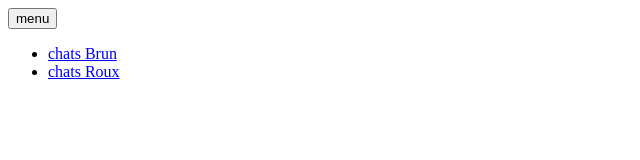
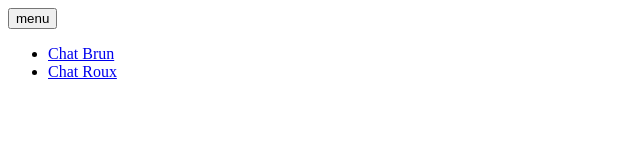
Before and after one commit to MMI-SAE-105/2023-r113-tp2-menu-alpinejs-NathannSchwarz, a plain HTML site: page Cats/index.html in a window 1280 px wide. Shown: the full height of the page, 0-640 px from the left. Drawn offline with Linux system fonts and the light colour scheme.

Commit message:
modification de texte

```diff
--- a/Cats/index.html
+++ b/Cats/index.html
@@ -9,10 +9,10 @@
         <nav id="mainNav" class="header__menu menu" aria-label="Menu principal" x-show="menuIsOpen" x-transition>
             <ul class="menu__list">
                 <li class="menu__item">
-                    <a class="menu__link" href="../Cats/chat 1.html">chats Brun </a>
+                    <a class="menu__link" href="../Cats/chat 1.html">Chat Brun </a>
                 </li>
                 <li class="menu__item">
-                    <a class="menu__link" href="../Cats/chat 2.html">chats Roux</a>
+                    <a class="menu__link" href="../Cats/chat 2.html">Chat Roux</a>
                 </li>
             </ul>
         </nav>
```
